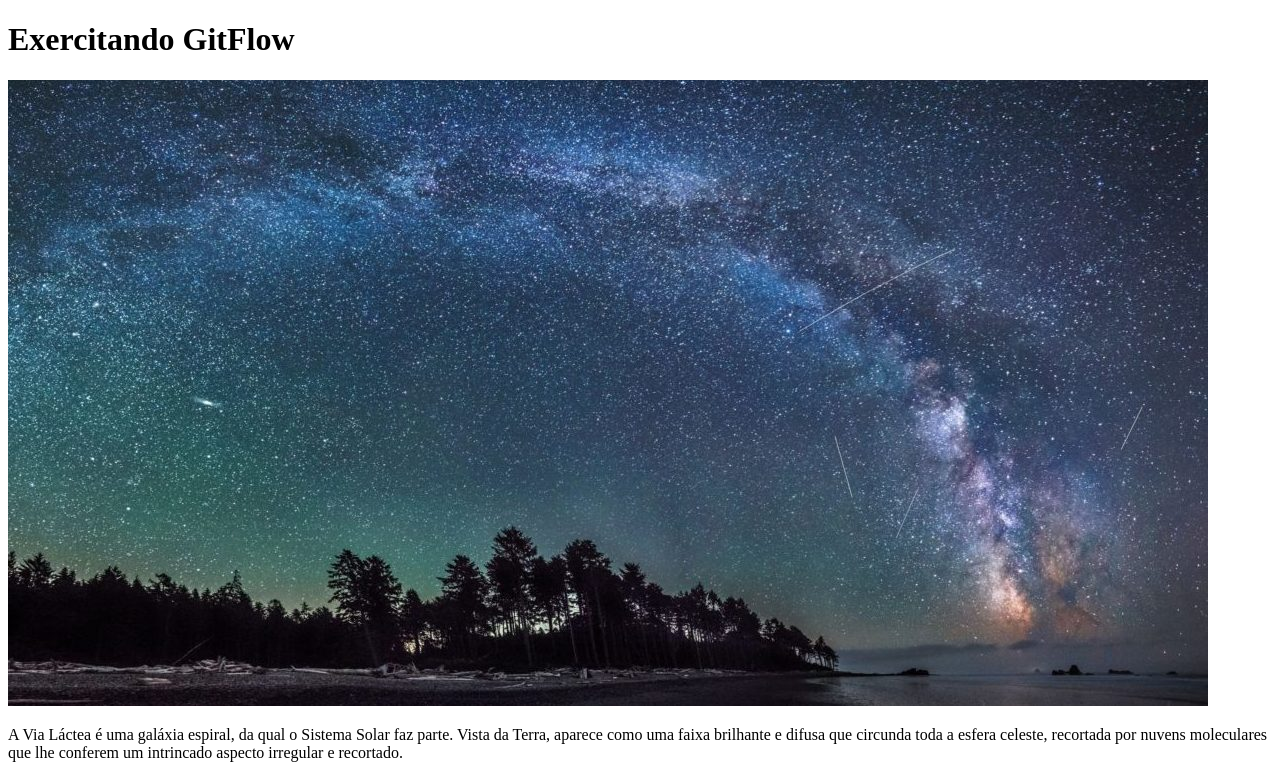
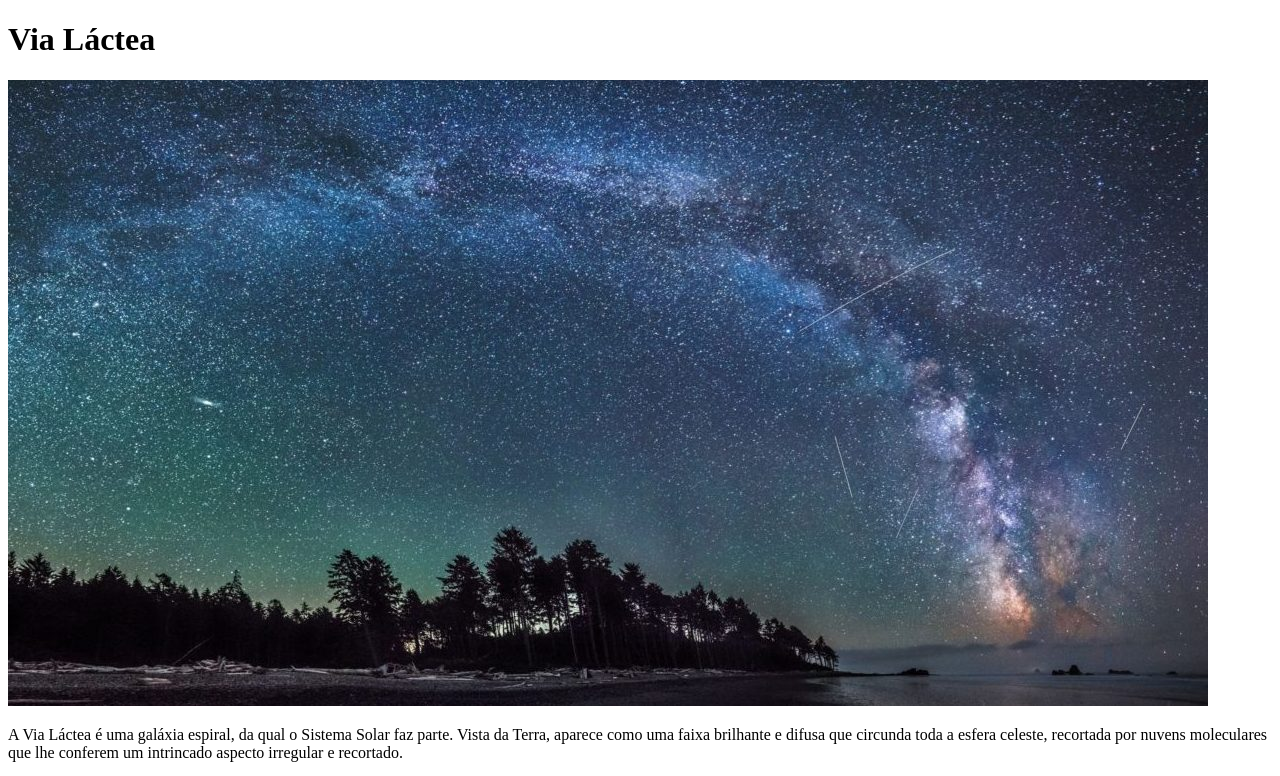
Before and after one commit to mateusisrael/g-git, a plain HTML site: page index.html in a window 1280 px wide. Shown: the top 776 px of the page. Drawn offline with Linux system fonts and the light colour scheme.

Commit message:
mudando nome do titulo

```diff
--- a/index.html
+++ b/index.html
@@ -5,7 +5,7 @@
     <title>GitFlow</title>
 </head>
 <body>
-    <h1>Exercitando GitFlow</h1>
+    <h1>Via Láctea</h1>
     <img src="via-lactea.jpg" alt="via lactea">
     <p>A Via Láctea é uma galáxia espiral, da qual o Sistema Solar faz parte. Vista da Terra,
     aparece como uma faixa brilhante e difusa que circunda toda a esfera celeste,
```
